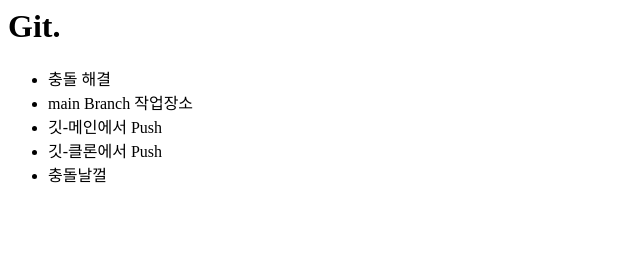
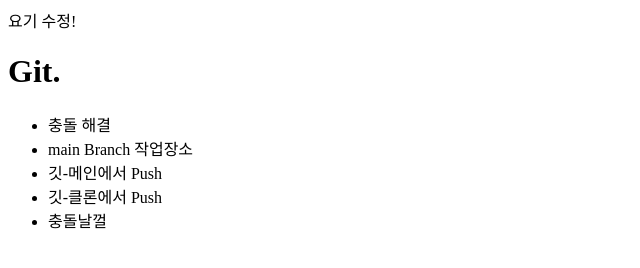
Before and after one commit to 2222nr/git-work, a plain HTML site: page index.html in a window 1280 px wide. Shown: the whole page, without its empty margins (0-640 px from the left). Drawn offline with Linux system fonts and the light colour scheme.

Commit message:
#main - 요청 작업 완료

```diff
--- a/index.html
+++ b/index.html
@@ -1,4 +1,5 @@
 <HTML>
+  요기 수정!
   <Body>
     <header>
       <h1>Git.</h1>
```
